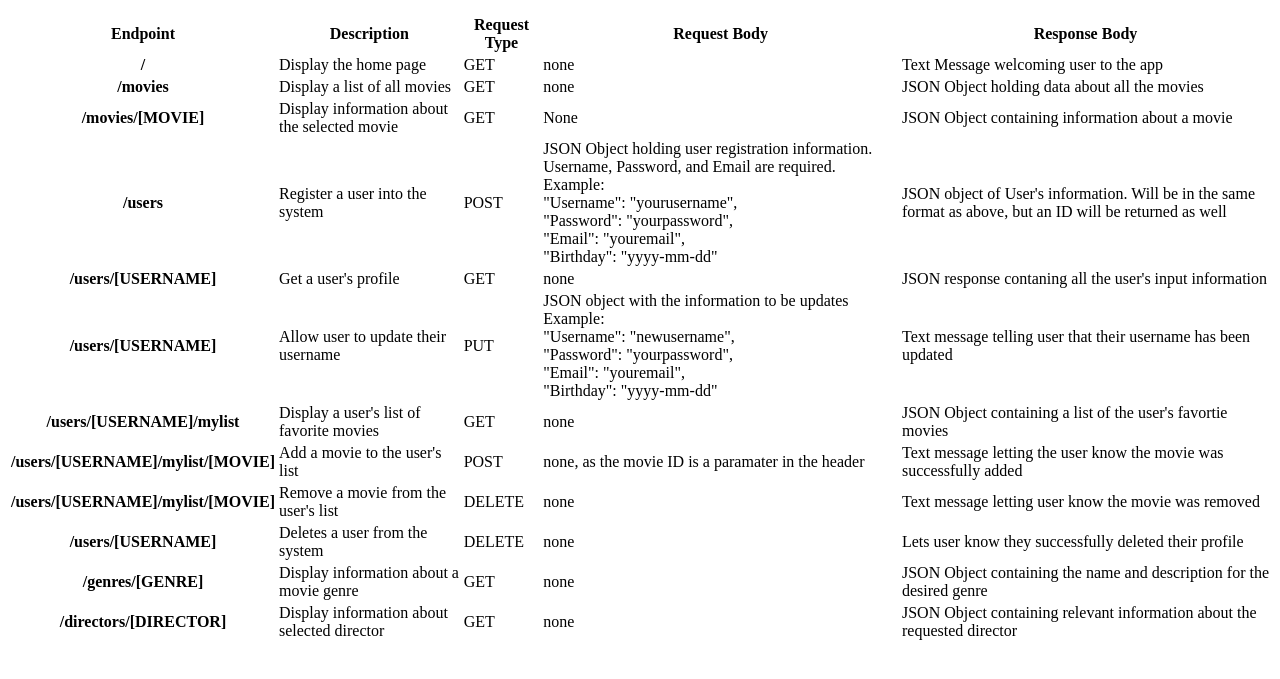
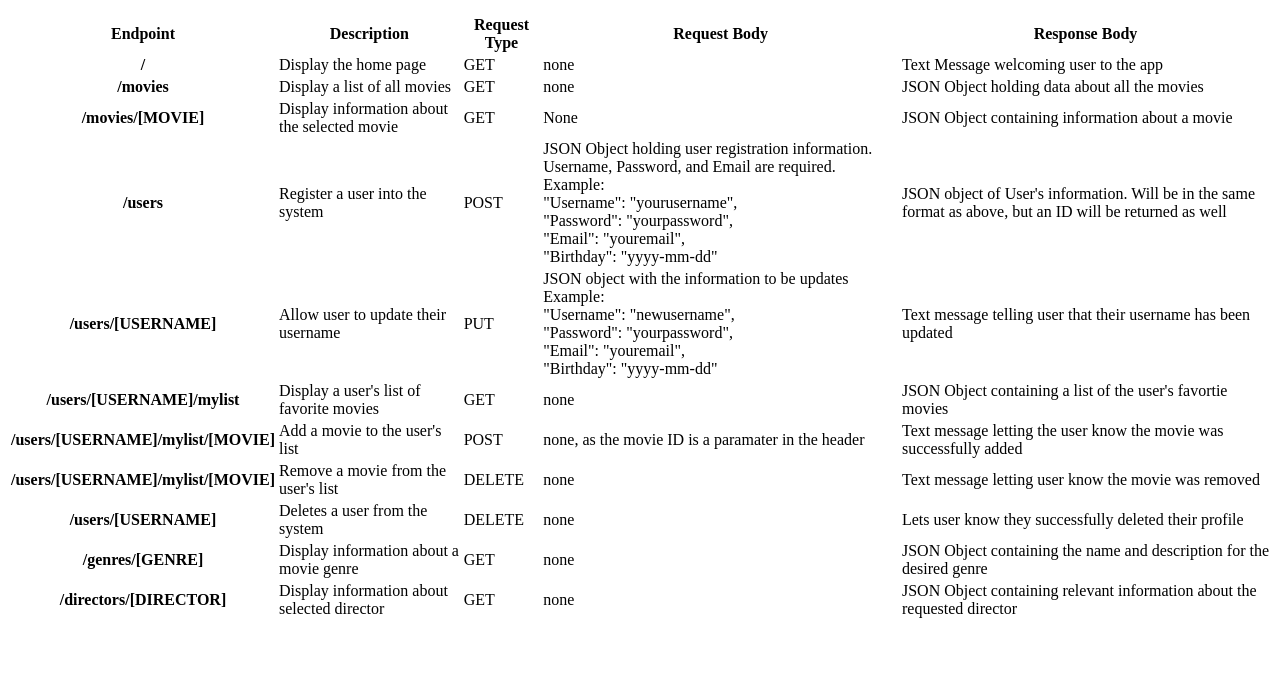
Before and after one commit to Boundforearth/movie_api, a website: page public/documentation.html in a window 1280 px wide. Shown: the part 101-780 px from the top of the page. Drawn offline with Linux system fonts and the light colour scheme.

Commit message:
Removed test endpoint documentation

```diff
--- a/public/documentation.html
+++ b/public/documentation.html
@@ -64,13 +64,6 @@
           </tr>
           <tr>
             <th scope="row">/users/[USERNAME]</th>
-            <td>Get a user's profile</td>
-            <td>GET</td>
-            <td>none</td>
-            <td>JSON response contaning all the user's input information</td>
-          </tr>
-          <tr>
-            <th scope="row">/users/[USERNAME]</th>
             <td>Allow user to update their username</td>
             <td>PUT</td>
             <td>JSON object with the information to be updates <br>
```
